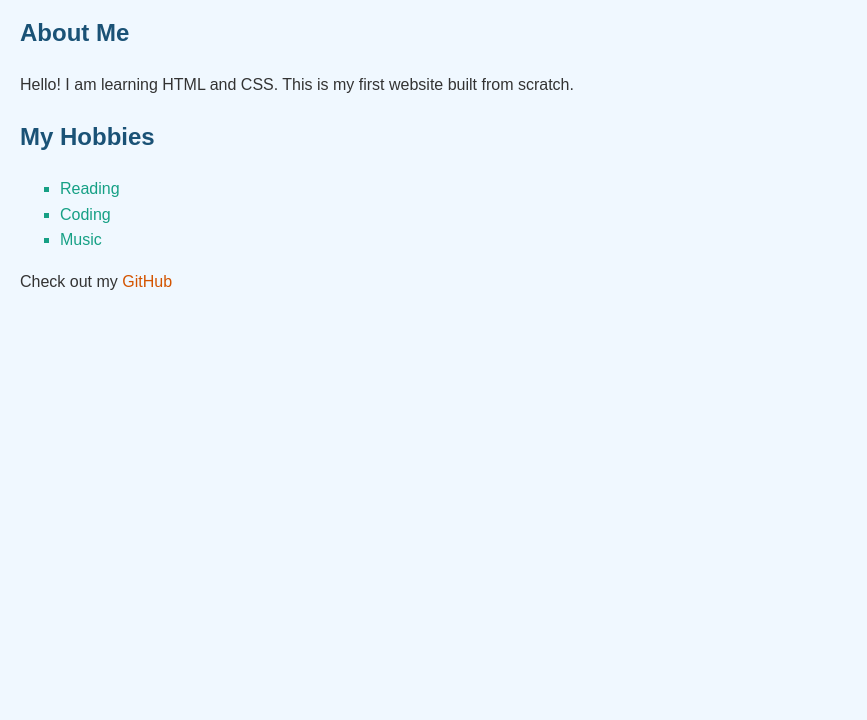
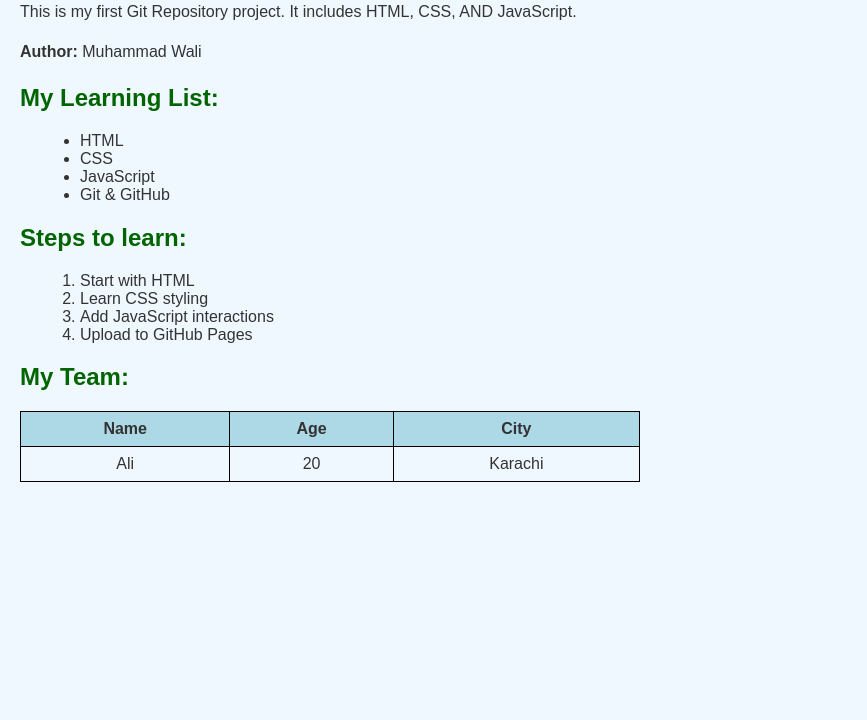
Before and after one commit to student-computerscience-hash/student-demo, a plain HTML site: page index.html in a window 1280 px wide. Shown: the part 80-800 px from the top of the page, without its empty margins (0-867 px from the left). Drawn offline with Linux system fonts and the light colour scheme.

Commit message:
Add files via upload

```diff
--- a/index.html
+++ b/index.html
@@ -1,54 +1,95 @@
 <!DOCTYPE html>
-<html>
+<html lang="en">
 <head>
     <meta charset="UTF-8">
-        <title>My First Website</title>
+    <meta name="viewport" content="width=device-width, initial-scale=1.0">
+    <title>Student Demo Project</title>
     <style>
         body {
-                background-color: #f0f8ff;
             font-family: Arial, sans-serif;
             margin: 20px;
-                line-height: 1.6;
+            background-color: #f0f8ff;
+            color: #333;
         }
+
         h1 {
-                color: #0b3d91;
+            color: darkblue;
             text-align: center;
         }
         h2 {
-                color: #1a5276;
+            color: darkgreen;
         }
         p {
-                color: #333;
+            font-size: 16px;
+            line-height: 1.5;
+        }
+
+        ul,ol {
+            margin-left: 20px;
+        }
+        table {
+            width: 50%;
+            border-collapse: collapse;
+            margin-top: 20px;
+        }
+        table, th, td {
+            border: 1px solid #000;
+            padding: 8px;
+            text-align: center;
+        }
+        th {
+            background-color: #add8e6;
+        }
+        img {
+            display: block;
+            margin: 20px auto;
+            padding: 10px 15px;
+            background-color: #4caf50;
+            color: white;
+            border: none;
+            cursor: pointer;
+        }
+        button:hover {
+            background-color: #45a049;
         }
         a {
-                color: #d35400;
+            color: darked;
             text-decoration: none;
         }
         a:hover {
-                color: #e67e22;
-            }
-            ul {
-                list-style-type: square;
-                color: #16a085;
+            text-decoration: underline;
         }
     </style>
 </head>
 <body>
-
-            <h1>Welcome to My Website!</h1>
-            <h2>About Me</h2>
-            <p>Hello! I am learning HTML and CSS.
-             This is my first website built from scratch.</p>
-
-             <h2>My Hobbies</h2>
+    <h1>Student-Demo Project</h1>
+    <p>This is my first Git Repository project. It includes HTML, CSS, AND JavaScript.</p>
+    <p><strong>Author:</strong> Muhammad Wali</p>
+    <h2>My Learning List:</h2>
     <ul>
-                <li>Reading</li>
-                <li>Coding</li>
-                <li>Music</li>
+        <li>HTML</li>
+        <li>CSS</li>
+        <li>JavaScript</li>
+        <li>Git & GitHub</li>
     </ul>
 
-             <p>Check out my <a
-            href="https://github.com">GitHub</a></p>
+    <h2>Steps to learn:</h2>
+    <ol>
+        <li>Start with HTML</li>
+        <li>Learn CSS styling</li>
+        <li>Add JavaScript interactions</li>
+        <li>Upload to GitHub Pages</li>
+    </ol>
 
-        </body>
-</html>
+    <h2>My Team:</h2>
+    <table>
+        <tr>
+            <th>Name</th>
+            <th>Age</th>
+            <th>City</th>
+        </tr>
+        <tr>
+            <td>Ali</td>
+            <td>20</td>
+            <td>Karachi</td>
+        </tr>
```
Lines whose indentation alone changed are shown as unchanged.
